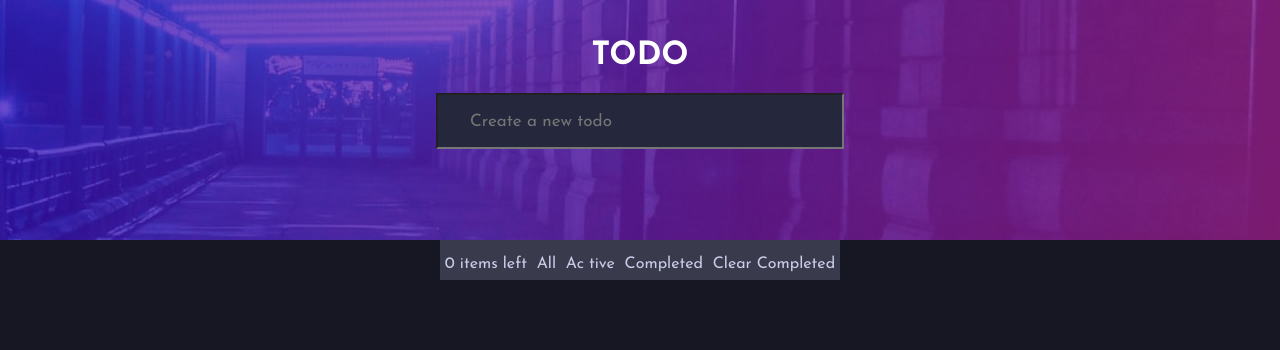
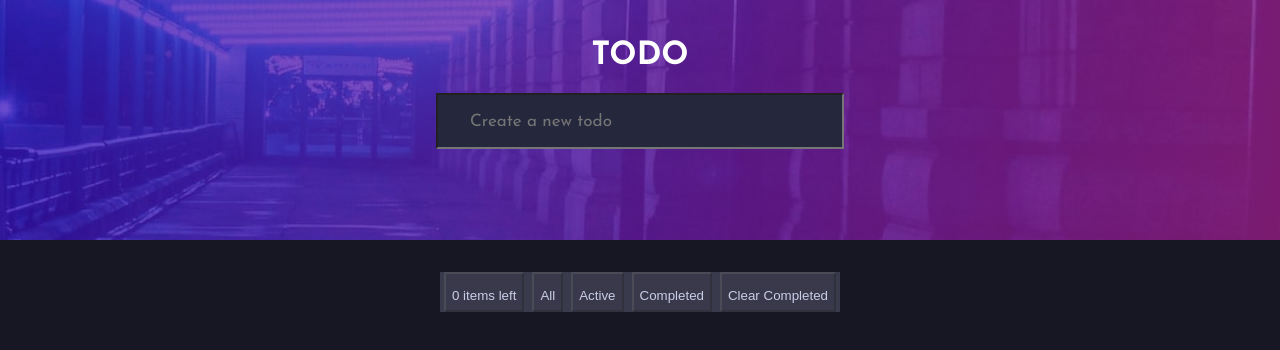
Before and after one commit to jonatanluismoreno/todo-app, a React (Vite) app: page / in a window 1280 px wide. Shown: the top 350 px of the page. Built offline with nearby package versions, Linux system fonts and the light colour scheme.

Commit message:
add TodoForm & add drag and drop func

```diff
--- a/src/App.jsx
+++ b/src/App.jsx
@@ -3,7 +3,7 @@ import { nanoid } from "nanoid";
 
 import "./App.css";
 
-import Input from "./components/Input";
+import TodoForm from "./components/TodoForm";
 import TaskList from "./components/TasksList";
 
 function App() {
@@ -18,7 +18,7 @@ function App() {
         text: t,
         active: false,
       },
-    ])
+    ]);
     setShowPublications([
       ...publications,
       {
@@ -26,57 +26,91 @@ function App() {
         text: t,
         active: false,
       },
-    ])
+    ]);
   }
 
   const changeActiveStatus = (id) => {
-    const newArray = [...publications]
-    const currentItem = newArray.find((item) => item.id === id)
-    currentItem.active = !currentItem.active
-    setPublications(newArray)
-    setShowPublications(newArray)
-  }
+    const newArray = [...publications];
+    const currentItem = newArray.find((item) => item.id === id);
+    console.log(currentItem);
+    currentItem.active = !currentItem.active;
+    setPublications(newArray);
+    setShowPublications(newArray);
+    // Implementar el tachado de texto
+  };
 
   const deleteCompleted = () => {
-    const newArray = [...publications].filter(item => {
+    const newArray = [...publications].filter((item) => {
       if (!item.active) {
-        return item
+        return item;
       }
-    })
-    setPublications(newArray)
-    setShowPublications(newArray)
-  }
+    });
+    setPublications(newArray);
+    setShowPublications(newArray);
+  };
 
   const showAll = () => {
-    setShowPublications(publications)
-  }
+    setShowPublications(publications);
+  };
 
   const showActive = () => {
-    const newArray = [...publications].filter(item => {
+    const newArray = [...publications].filter((item) => {
       if (!item.active) {
-        return item
+        return item;
       }
-    })
-    setShowPublications(newArray)
-  }
+    });
+    setShowPublications(newArray);
+  };
 
   const showCompleted = () => {
-    const newArray = [...publications].filter(item => {
+    const newArray = [...publications].filter((item) => {
       if (item.active) {
-        return item
+        return item;
       }
-    })
-    setShowPublications(newArray)
-  }
+    });
+    setShowPublications(newArray);
+  };
+
+  const changeOrderPublications = (id1, id2) => {
+    let copy1
+    let copy2
+    [...publications].filter((item) => {
+      if (item.id === id1) {
+        copy1 = item
+      }
+      if (item.id === id2) {
+        copy2 = item
+      }
+    });
+
+    [...publications].filter((item) => {
+      if (item.id === id1) {
+        item = copy2
+      }
+      if (item.id === id2) {
+        item = copy1
+      }
+    });
+
+  };
 
   return (
     <div className="app--container">
       <div className="app--header">
         <h1 className="app--title">TODO</h1>
-        <Input onSubmitTask={addPublications} />
+        <TodoForm onSubmitTask={addPublications} />
       </div>
       <div className="app--todos">
-        <TaskList list={showPublications} itemsLeft={publications.length} toggleStatus={changeActiveStatus} showAll={showAll} showActive={showActive} showCompleted={showCompleted} deleteCompleted={deleteCompleted} />
+        <TaskList
+          list={showPublications}
+          itemsLeft={publications.length}
+          toggleStatus={changeActiveStatus}
+          showAll={showAll}
+          showActive={showActive}
+          showCompleted={showCompleted}
+          deleteCompleted={deleteCompleted}
+          changeOrderPublications={changeOrderPublications}
+        />
       </div>
     </div>
   );
--- a/src/components/Button/index.jsx
+++ b/src/components/Button/index.jsx
@@ -8,12 +8,8 @@ export default function Button({ text, clickeable, buttonFunction }) {
         buttonFunction()
     }
 
-    let buttonClass = ""
-    if (!clickeable) {
-        buttonClass = "clickeable"
-    }
     return (
-        <>
+        <button disabled className="button--container">
             {
                 clickeable
                 ?
@@ -25,6 +21,6 @@ export default function Button({ text, clickeable, buttonFunction }) {
                     {text}
                     </p>
             }
-        </>
+        </button>
     )
 }
--- a/src/components/Button/styles.css
+++ b/src/components/Button/styles.css
@@ -1,5 +1,8 @@
+.button--container {
+    background-color: #39394b;
+}
+
 .button--p {
-    cursor: auto;
     color: hsl(234, 39%, 85%);
 }
 
--- a/src/components/Task/index.jsx
+++ b/src/components/Task/index.jsx
@@ -3,22 +3,63 @@ import './styles.css'
 
 import { ReactComponent as IconCheck } from '../../assets/images/icon-check.svg'
 //import { ReactComponent as IconCross } from '../../assets/images/icon-cross.svg'
+// Agregar esto acá, en los hover
 
-export default function Task(props) {
+export default function Task({ text, toggleStatus, id, active }) {
 
     function handleButton() {
-        props.toggleStatus(props.id)
+        toggleStatus(id)
     }
 
+/*     // DRAG & DROP FUNC
 
+    function handleDragStart(e) {
+        e.dataTransfer.setData('text/plain', e.target.id);
+        setTimeout(() => {
+            e.target.classList.add('hide');
+        }, 0);
+    }
+
+    function handleDragEnter(e) {
+        e.preventDefault()
+        e.target.classList.add('drag-over');
+    }
+    function handleDragOver(e) {
+        e.preventDefault()
+        e.target.classList.add('drag-over');
+    }
+    function handleDragLeave(e) {
+        e.target.classList.remove('drag-over');
+    }
+    function handleDrop(e) {
+        e.target.classList.remove('drag-over');
+
+        // get the draggable element
+        // Posible solución, un useRef para capturar el elemento en cuestión
+        const id = e.dataTransfer.getData('text/plain');
+        console.log(id);
+        const draggable = document.getElementById(id);
+
+
+
+        // add it to the drop target
+        // Podría solucionar esto modificando el Array mediante el setPublications()
+        // Buscar otra solución
+        props.changeOrderPublications()
+        //e.target.appendChild(draggable);
+
+        // display the draggable element
+        draggable.classList.remove('hide');
+    }
+ */
     return (
-        <div className="task--container">
+        <div className="task--container" draggable="true" onDragStart={handleDragStart} onDragEnter={handleDragEnter} onDragOver={handleDragOver} onDragLeave={handleDragLeave} onDrop={handleDrop}>
             <button className="task--button" onClick={handleButton} >
                 {
-                    props.active && <IconCheck className="task--check" />
+                    active && <IconCheck className="task--check" />
                 }
             </button>
-            <h3> {props.text} </h3>
+            <h3> {text} </h3>
         </div>
     )
 }
--- a/src/components/Task/styles.css
+++ b/src/components/Task/styles.css
@@ -37,3 +37,11 @@
     border-style: solid;
     background: transparent;
 }
+
+.hide {
+    display: none;
+}
+
+.drag-over {
+    border: dashed 3px red;
+}
--- a/src/components/TasksList/index.jsx
+++ b/src/components/TasksList/index.jsx
@@ -1,24 +1,70 @@
-import React, { useState, useEffect } from "react";
+import React from "react";
 
 import "./styles.css";
 
 import Button from "../Button";
 import Task from "../Task";
 
-export default function TaskList({ list, itemsLeft, toggleStatus, showAll, showActive, showCompleted, deleteCompleted }) {
+export default function TaskList({ list, itemsLeft, toggleStatus, showAll, showActive, showCompleted, deleteCompleted, changeOrderPublications }) {
+
+    // DRAG & DROP FUNC
+
+    function handleDragStart(e) {
+        e.dataTransfer.setData('text/plain', e.target.id);
+        setTimeout(() => {
+            e.target.classList.add('hide');
+        }, 0);
+    }
+
+    function handleDragEnter(e) {
+        e.preventDefault()
+        e.target.classList.add('drag-over');
+    }
+    function handleDragOver(e) {
+        e.preventDefault()
+        e.target.classList.add('drag-over');
+    }
+    function handleDragLeave(e) {
+        e.target.classList.remove('drag-over');
+    }
+    function handleDrop(e) {
+        e.target.classList.remove('drag-over');
+
+        // get the draggable element
+        // Posible solución, un useRef para capturar el elemento en cuestión
+        const id = e.dataTransfer.getData('text/plain');
+        console.log(id);
+        const draggable = document.getElementById(id);
+
+
+
+        // add it to the drop target
+        // Podría solucionar esto modificando el Array mediante el setPublications()
+        // Buscar otra solución
+        props.changeOrderPublications()
+        //e.target.appendChild(draggable);
+
+        // display the draggable element
+        draggable.classList.remove('hide');
+    }
+
 
     return (
-        <div className="tasklist--container">
-            {list.map(({ id, text, active }) => (
-                <Task key={id} text={text} toggleStatus={toggleStatus} id={id} active={active} />
-            ))}
+        <section className="tasklist--section">
+            <ul className="tasklist--container">
+                {list.map(({ id, text, active }) => (
+                    <li key={id} className="tasklist--item" >
+                        <Task text={text} toggleStatus={toggleStatus} id={id} active={active} changeOrderPublications={changeOrderPublications} handleDragStart={handleDragStart} handleDragEnter={handleDragEnter} handleDragOver={handleDragOver} handleDragLeave={handleDragLeave} handleDrop={handleDrop} />
+                    </li>
+                ))}
+            </ul>
             <div className="tasklist--footer">
                 <Button text={itemsLeft + " items left"} clickeable={false} />
                 <Button text="All" clickeable buttonFunction={showAll} />
-                <Button text="Ac tive" clickeable buttonFunction={showActive}/>
+                <Button text="Active" clickeable buttonFunction={showActive}/>
                 <Button text="Completed" clickeable buttonFunction={showCompleted} />
                 <Button text="Clear Completed" clickeable buttonFunction={deleteCompleted} />
             </div>
-    </div>
+        </section>
     );
 }
--- a/src/components/TasksList/styles.css
+++ b/src/components/TasksList/styles.css
@@ -1,7 +1,16 @@
-.tasklist--container {
+.tasklist--section {
     display: flex;
     flex-direction: column;
     align-items: center;
+}
+
+.tasklist--container {
+    align-items: center;
+    padding: 0;
+}
+
+.tasklist--item {
+    list-style-type: none;
 }
 
 .tasklist--footer {
--- a/src/components/Input/index.jsx
+++ b/src/components/TodoForm/index.jsx
@@ -1,8 +1,8 @@
-import React, { useState, useRef } from 'react'
+import React, { useRef } from 'react'
 
 import './styles.css'
 
-export default function Input({onSubmitTask}) {
+export default function TodoForm({ onSubmitTask }) {
     const inputRef = useRef(null)
 
     const handleSubmit = event => {
```
Also changed, not shown: src/components/Task/icon-check.svg (deleted), src/components/TodoForm/styles.css (renamed from src/components/Input/styles.css), 1 other file (tests, documents, lock files or other folders).
